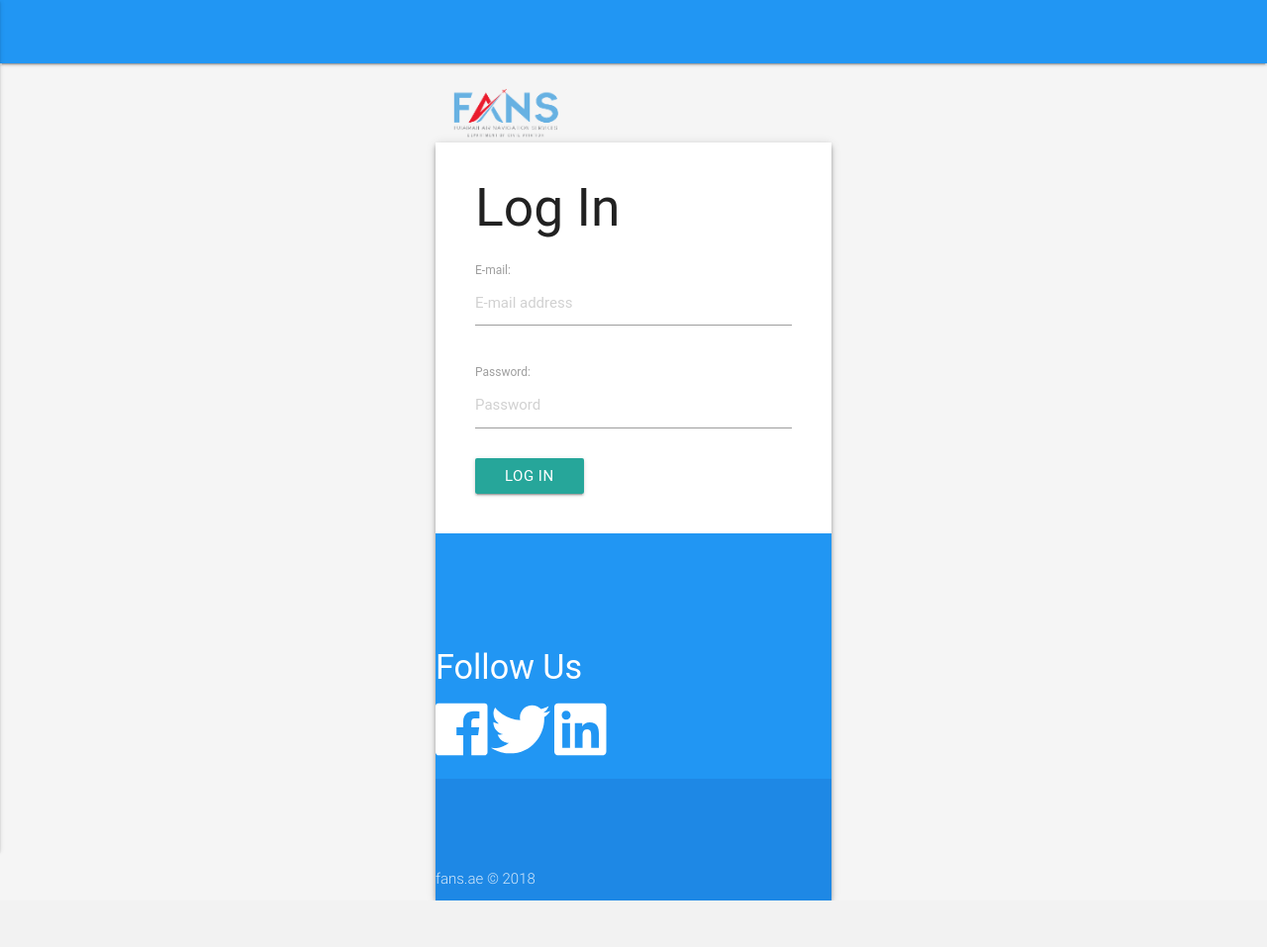
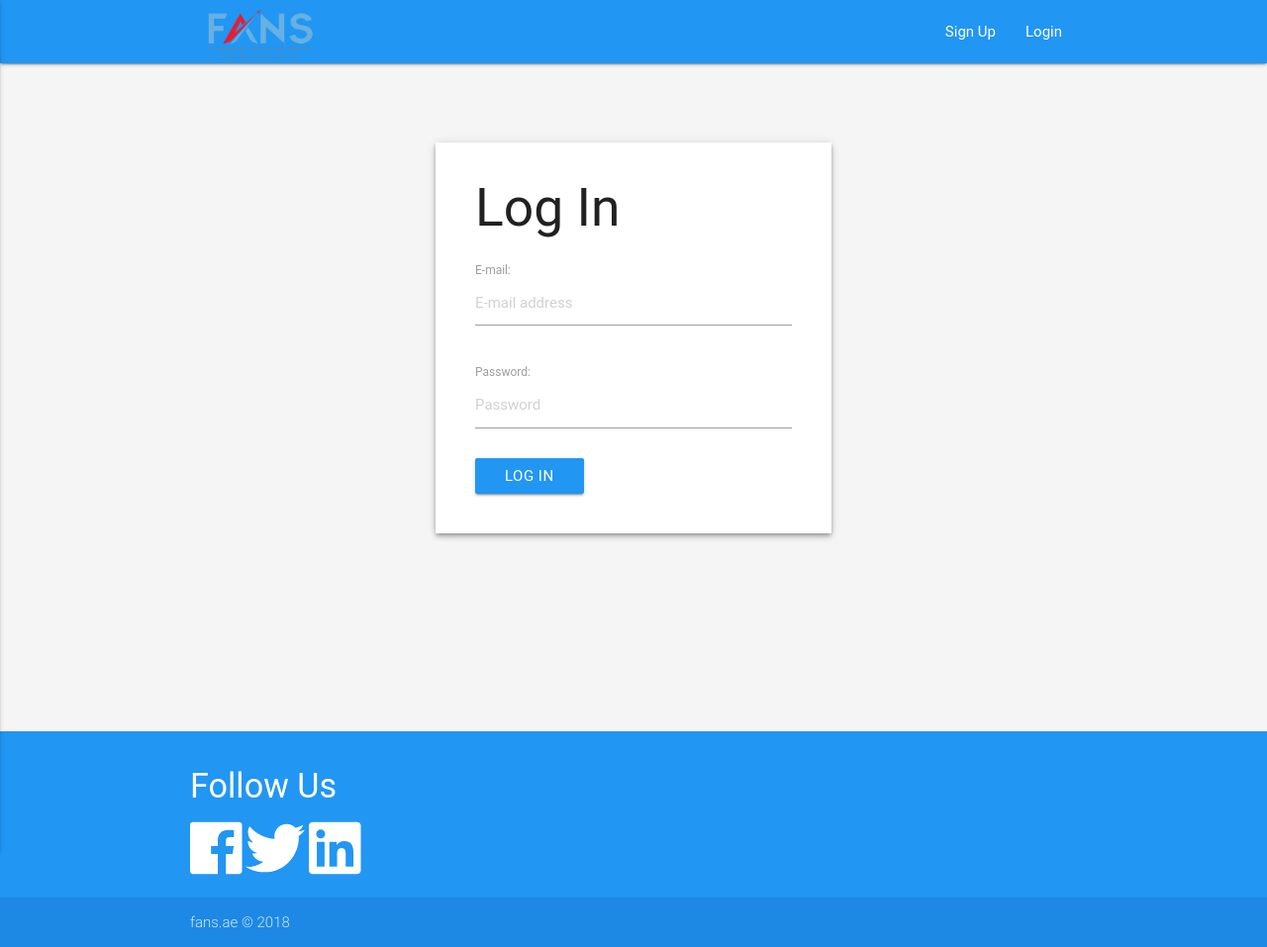
Before and after one commit to henokali1/fans-webportal, a Django app: page /accounts/login/ in a window 1280 px wide. Shown: the whole page at 99% size. Before the commit the page ends 910 px from the top, so only its background shows below. Run offline with Django 3.2, Linux system fonts and the light colour scheme; some libraries are stand-ins or nearby versions; some web fonts are replaced.

Commit message:
Login/Sign Up base.html changed.

```diff
--- a/pages/static/pages/css/home_style.css
+++ b/pages/static/pages/css/home_style.css
@@ -6,7 +6,7 @@ h5 {
   font-weight: 400;
 }
 
-.container {
+.login-logout-container {
   margin-top: 80px;
   width: 400px;
   height: 10%;
--- a/templates/account/login.html
+++ b/templates/account/login.html
@@ -1,16 +1,36 @@
 {% extends 'base.html' %}
 {% load static %}
 {% block linktag %}<link rel="stylesheet" href="{% static "pages/css/home_style.css" %}">{% endblock linktag %}
+
+{% block navbar-li %}
+<li>
+    <a href="/accounts/signup">Sign Up</a>
+</li>
+<li>
+    <a href="/accounts/login">Login</a>
+ </li>
+{% endblock navbar-li %}
+
+{% block side-navbar-li %}
+<li>
+    <a href="/accounts/signup">Sign Up</a>
+</li>
+<li>
+    <a href="/accounts/login">Login</a>
+</li>
+{% endblock side-navbar-li %}
+
 {% block content %}
-<div class="container white z-depth-2">
+<div class="container login-logout-container white z-depth-2">
     <div class="form-container">
         <h2>Log In</h2>
         <form method="post">
-          {% csrf_token %}
-          {{ form.as_p }}
-          <button type="submit" class="btn btn-primary">Log In</button>
+                {% csrf_token %}
+                {{ form.as_p }}
+                <button type="submit" class="btn btn-primary blue">Log In</button>
         </form>
     </div>
-
+</div>
+<!-- MOVES CONTENT UP -->
+<div style="margin-top: 200px;"></div>
 {% endblock content %}
-</div>
```
Also changed, not shown: templates/account/signup.html (+23 -3 lines), db.sqlite3.
